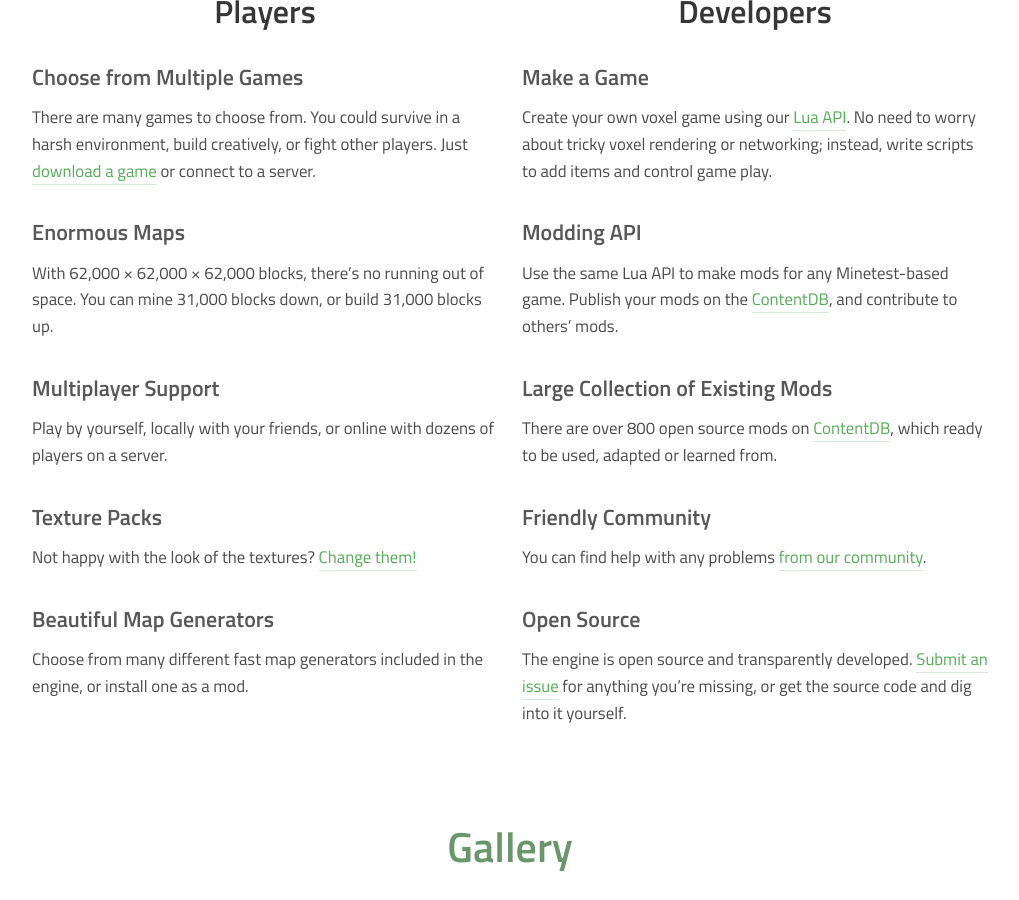
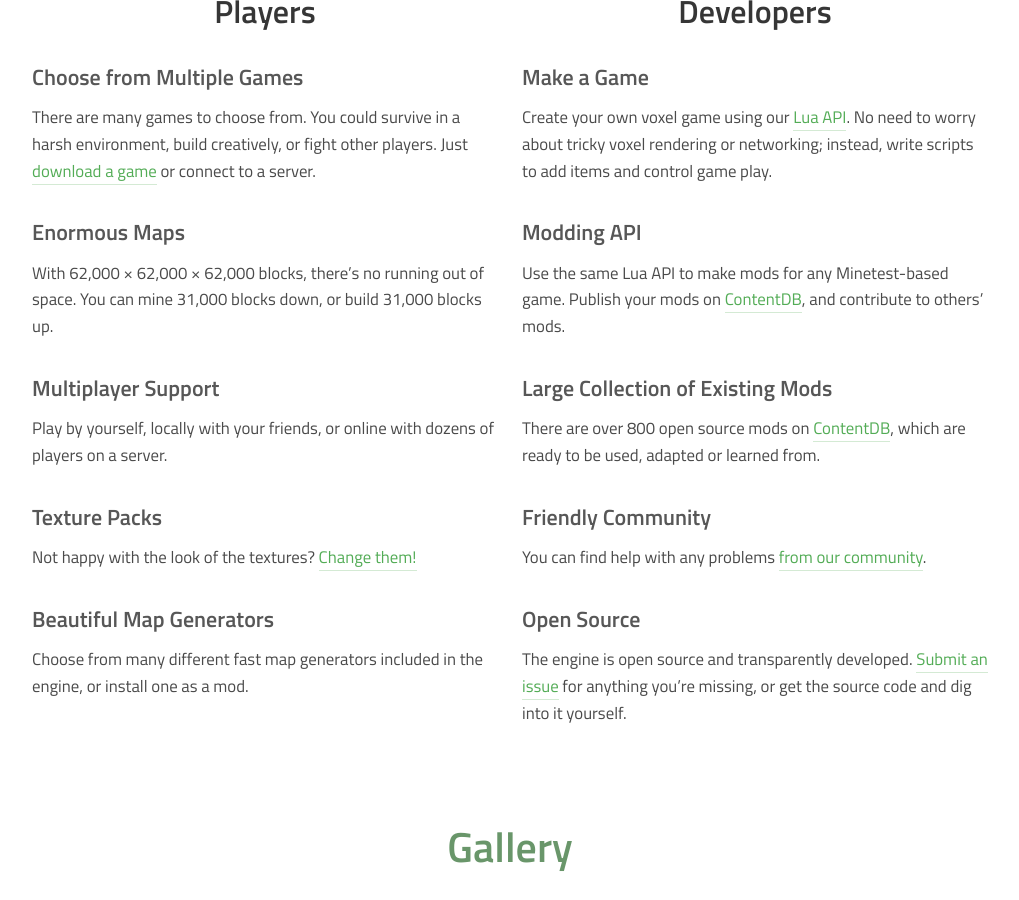
Before and after one commit to minetest/minetest.github.io, a Jekyll site: the page built from index.html, in a window 1280 px wide and 900 px high, scrolled down 658 px. Shown: the whole window, without its empty margins (130-1149 px from the left). Built offline with Jekyll 4.4.1, drawn with Linux system fonts in a browser that asks for light colours; comment, search, counter and statistics services are not loaded.

Commit message:
Fix two typos on homepage

```diff
--- a/_data/features.yml
+++ b/_data/features.yml
@@ -41,14 +41,14 @@ developers:
     - title: Modding API
       description: >
         Use the same Lua API to make mods for any Minetest-based game.
-        Publish your mods on the [ContentDB](https://content.minetest.net),
+        Publish your mods on [ContentDB](https://content.minetest.net),
         and contribute to others' mods.
 
     - title: Large Collection of Existing Mods
       description: >
         There are over 800 open source mods on
         [ContentDB](https://content.minetest.net/),
-        which ready to be used, adapted or learned from.
+        which are ready to be used, adapted or learned from.
 
     - title: Friendly Community
       description: >
```
